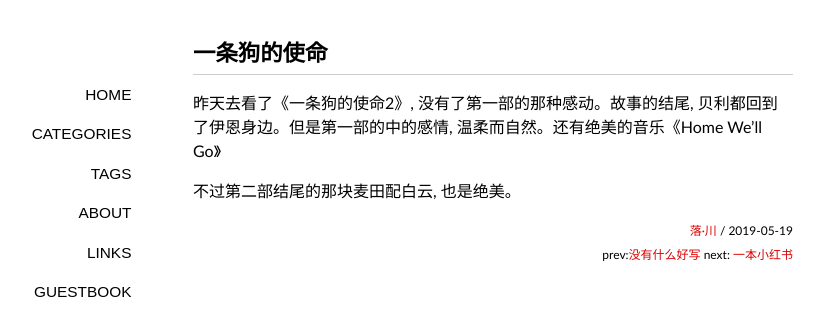
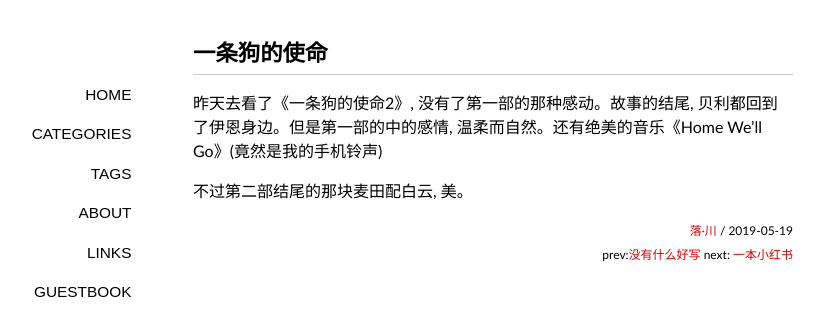
Before and after one commit to ohmyfish/ohmyfish.github.io, a Jekyll site: the page built from _posts/2019-05-19-一条狗的使命.md, in a window 1280 px wide. Shown: the top 336 px of the page, without its empty margins (147-971 px from the left). Built offline with Jekyll 4.4.1, drawn with Linux system fonts in a browser that asks for light colours; some web fonts are replaced; comment, search, counter and statistics services are not loaded.

Commit message:
默写旧时光

```diff
--- a/_posts/2019-05-19-一条狗的使命.md
+++ b/_posts/2019-05-19-一条狗的使命.md
@@ -5,6 +5,6 @@ categories: [默写旧时光]
 tags: [旧时光]
 ---
 
-昨天去看了《一条狗的使命2》, 没有了第一部的那种感动。故事的结尾, 贝利都回到了伊恩身边。但是第一部的中的感情, 温柔而自然。还有绝美的音乐《Home We'll Go》
+昨天去看了《一条狗的使命2》, 没有了第一部的那种感动。故事的结尾, 贝利都回到了伊恩身边。但是第一部的中的感情, 温柔而自然。还有绝美的音乐《Home We'll Go》(竟然是我的手机铃声)
 
-不过第二部结尾的那块麦田配白云, 也是绝美。
+不过第二部结尾的那块麦田配白云, 美。
```
Also changed, not shown: _posts/2019-05-21-一本小红书.md (+3 -1 lines).
